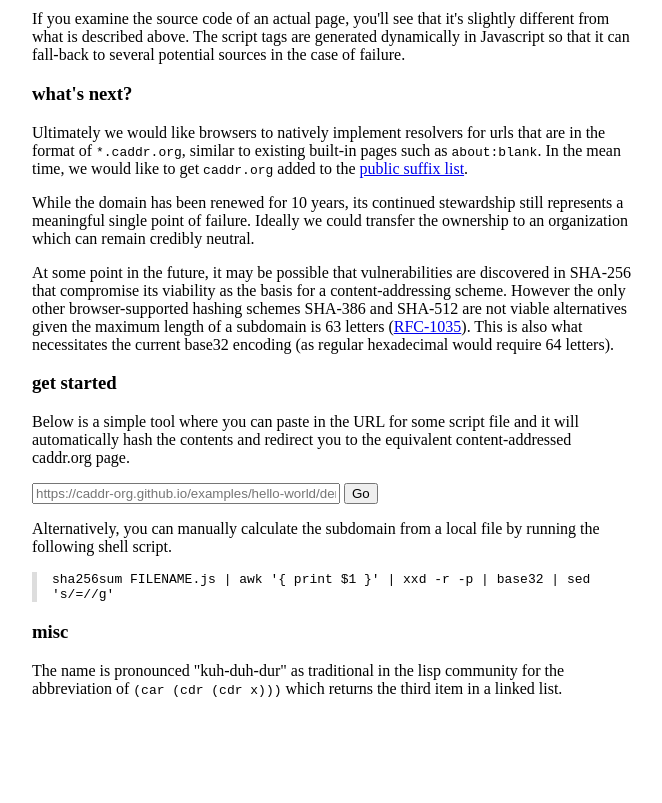
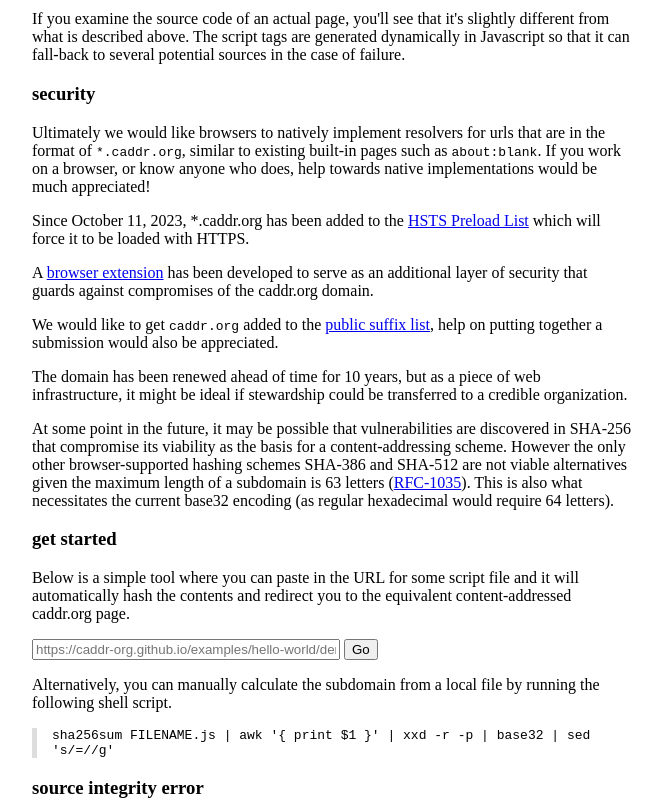
Before and after one commit to caddr-origin/caddr, a plain HTML site: page index.html in a window 1280 px wide. Shown: the part 780-1583 px from the top of the page, without its empty margins (308-970 px from the left). Before the commit the page ends 1514 px from the top, so only its background shows below. Drawn offline with Linux system fonts and the light colour scheme.

Commit message:
Update index.html

```diff
--- a/index.html
+++ b/index.html
@@ -72,14 +72,27 @@
 	If you examine the source code of an actual page, you'll see that it's slightly different from what is described above. The script tags are generated dynamically in Javascript so that it can fall-back to several potential sources in the case of failure.
 </p>
 
-<h3>what's next?</h3>
+<h3>security</h3>
 
 <p>
-	Ultimately we would like browsers to natively implement resolvers for urls that are in the format of <tt>*.caddr.org</tt>, similar to existing built-in pages such as <tt>about:blank</tt>. In the mean time, we would like to get <tt>caddr.org</tt> added to the <a href="https://publicsuffix.org/">public suffix list</a>.
+	Ultimately we would like browsers to natively implement resolvers for urls that are in the format of <tt>*.caddr.org</tt>, similar to existing built-in pages such as <tt>about:blank</tt>. If you work on a browser, or know anyone who does, help towards native implementations would be much appreciated!
+</p>
+<p>
+	Since October 11, 2023, *.caddr.org has been added to the <a href="https://hstspreload.org/?domain=caddr.org">HSTS Preload List</a> which will force it to be loaded with HTTPS.
+</p>
+<p>
+	A <a href="https://github.com/caddr-org/browser-extension">browser extension</a> has been developed to serve as an additional layer of security that guards against compromises of the caddr.org domain.
 </p>
 
 <p>
-	While the domain has been renewed for 10 years, its continued stewardship still represents a meaningful single point of failure. Ideally we could transfer the ownership to an organization which can remain credibly neutral.
+	We would like to get <tt>caddr.org</tt> added to the <a href="https://publicsuffix.org/">public suffix list</a>, help on putting together a submission would also be appreciated.
+</p>
+<p>
+	The domain has been renewed ahead of time for 10 years, but as a piece of web infrastructure, it might be ideal if stewardship could be transferred to a credible organization.
+</p>
+
+<p>
+
 </p>
 <p>
 	At some point in the future, it may be possible that vulnerabilities are discovered in SHA-256 that compromise its viability as the basis for a content-addressing scheme. However the only other browser-supported hashing schemes SHA-386 and SHA-512 are not viable alternatives given the maximum length of a subdomain is 63 letters (<a href="https://www.ietf.org/rfc/rfc1035.txt">RFC-1035</a>). This is also what necessitates the current base32 encoding (as regular hexadecimal would require 64 letters).
@@ -124,6 +137,9 @@ sha256sum FILENAME.js | awk '{ print $1 }' | xxd -r -p | base32 | sed 's/=//g'
 	}
 </script>
 
+<a id="fail"></a>
+<h3>source integrity error</h3>
+TODO: explanation of content addressed origin integrity error
 
 <h3>misc</h3>
 
```
